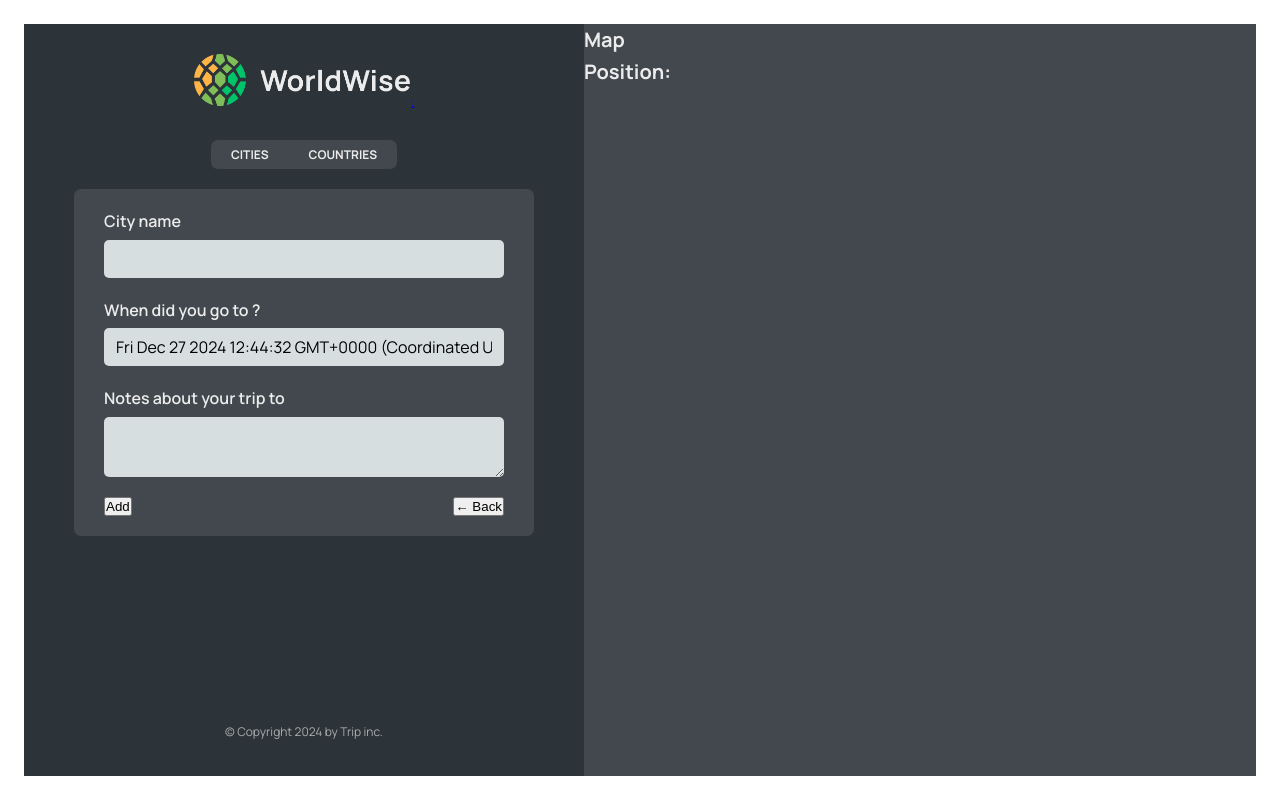
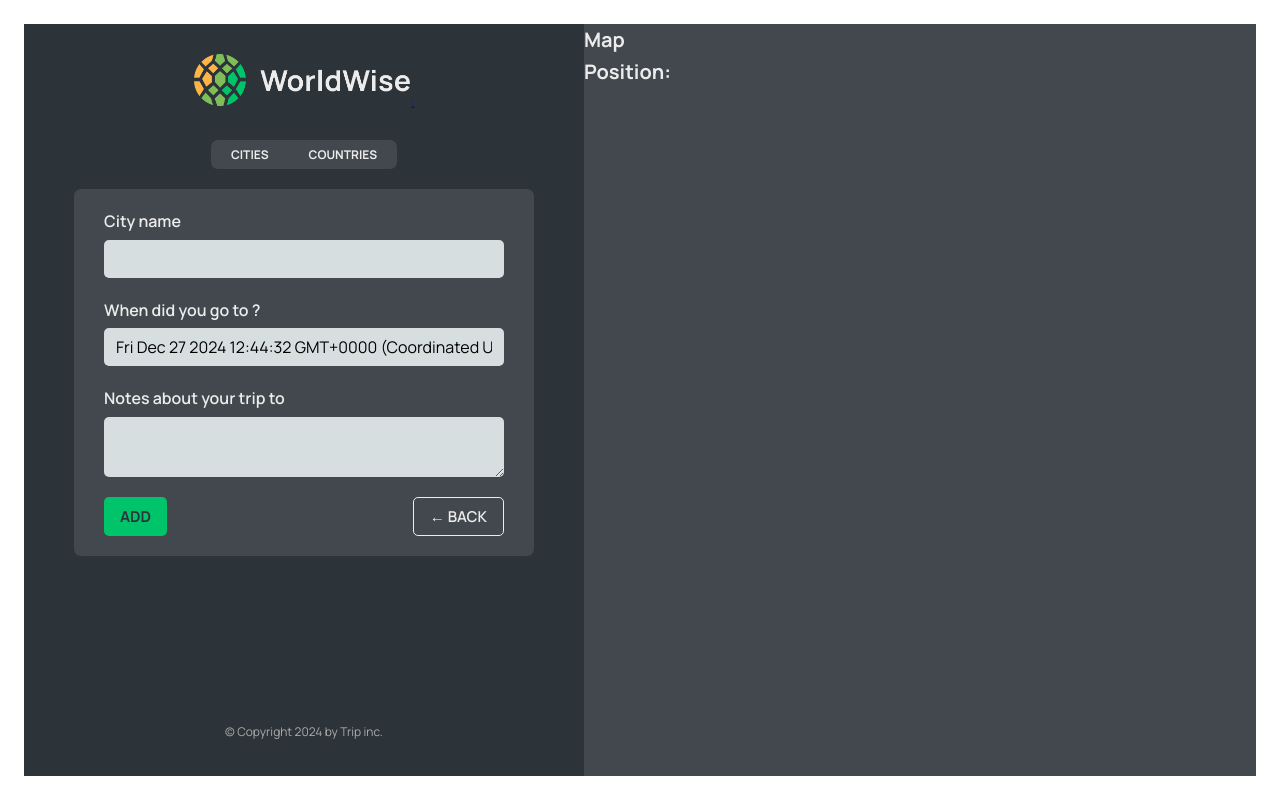
Before and after one commit to krismwas/top-trips, a React (Vite) app: page /app/form in a window 1280 px wide. Built offline with nearby package versions, Linux system fonts and the light colour scheme; data requests are answered from the project's data file.

Commit message:
navigating to the index

```diff
--- a/src/App.jsx
+++ b/src/App.jsx
@@ -1,5 +1,5 @@
 import { useEffect, useState } from "react";
-import { BrowserRouter, Route, Routes } from "react-router-dom";
+import { BrowserRouter, Navigate, Route, Routes } from "react-router-dom";
 
 import HomePage from "./pages/Homepage";
 import Product from "./pages/Product";
@@ -42,10 +42,7 @@
         <Route path="pricing" element={<Pricing />} />
         <Route path="login" element={<Login />} />
         <Route path="app" element={<AppLayout />}>
-          <Route
-            index
-            element={<CityList cities={cities} isLoading={isLoading} />}
-          />
+          <Route index element={<Navigate to="cities" replace />} />
           <Route
             path="cities"
             element={<CityList cities={cities} isLoading={isLoading} />}
--- /dev/null
+++ b/src/components/Button.jsx
@@ -0,0 +1,11 @@
+import styles from "./Button.module.css";
+
+function Button({ children, onClick, type }) {
+  return (
+    <button className={`${styles.btn} ${styles[type]}`} onClick={onClick}>
+      {children}
+    </button>
+  );
+}
+
+export default Button;
--- a/src/components/CountryList.jsx
+++ b/src/components/CountryList.jsx
@@ -18,7 +18,7 @@
   return (
     <ul className={styles.countryList}>
       {countries.map((country) => (
-        <CountryItem country={country} key={country} />
+        <CountryItem country={country} key={country.country} />
       ))}
     </ul>
   );
--- a/src/components/Form.jsx
+++ b/src/components/Form.jsx
@@ -1,8 +1,9 @@
 // "https://api.bigdatacloud.net/data/reverse-geocode-client?latitude=0&longitude=0"
 
 import { useState } from "react";
-
+import Button from "./Button";
 import styles from "./Form.module.css";
+import { useNavigate } from "react-router-dom";
 
 export function convertToEmoji(countryCode) {
   const codePoints = countryCode
@@ -17,6 +18,8 @@
   const [country, setCountry] = useState("");
   const [date, setDate] = useState(new Date());
   const [notes, setNotes] = useState("");
+
+  const navigate = useNavigate();
 
   return (
     <form className={styles.form}>
@@ -49,8 +52,16 @@
       </div>
 
       <div className={styles.buttons}>
-        <button>Add</button>
-        <button>&larr; Back</button>
+        <Button type="primary">Add</Button>
+        <Button
+          type="back"
+          onClick={(e) => {
+            e.preventDefault();
+            navigate(-1);
+          }}
+        >
+          &larr; Back
+        </Button>
       </div>
     </form>
   );
```
